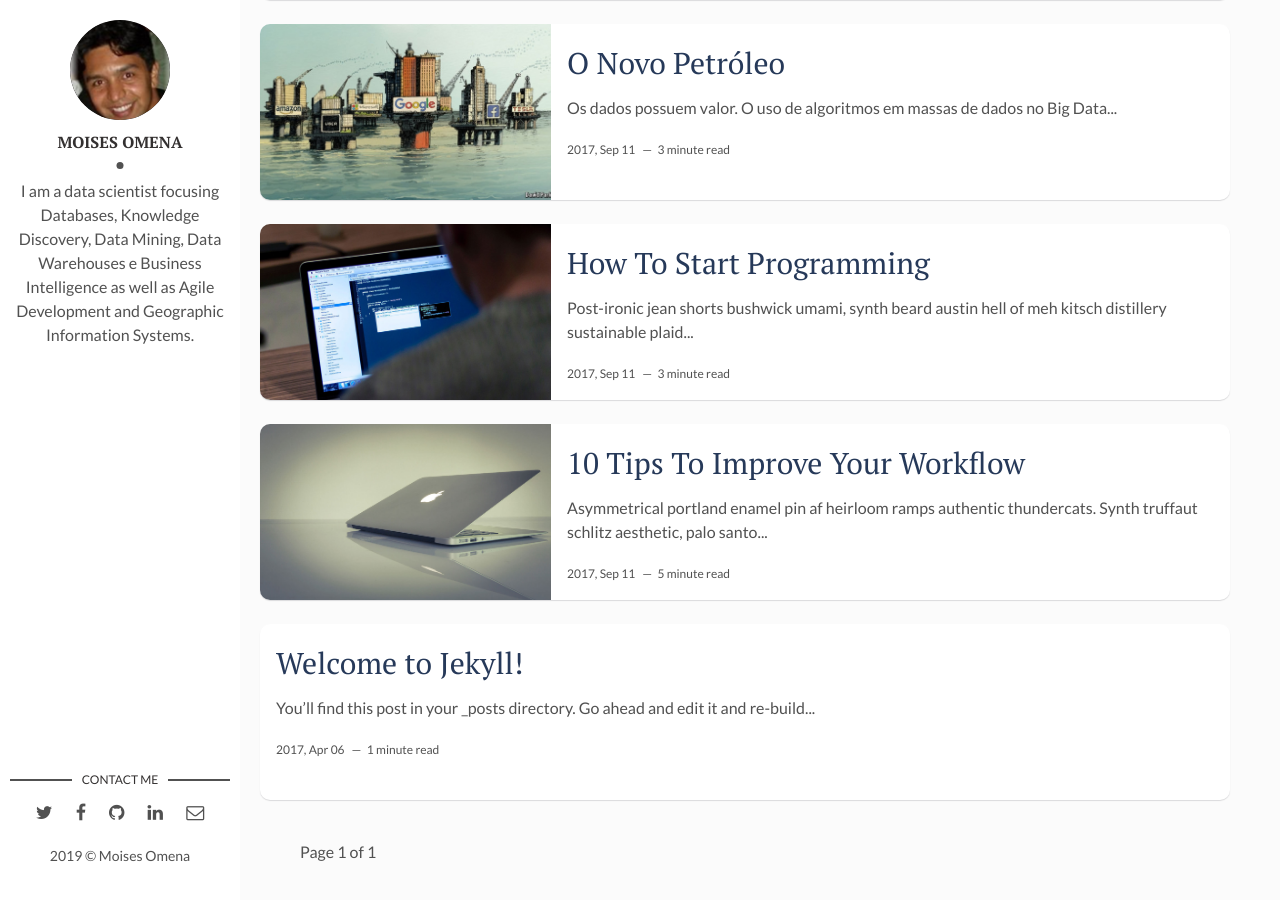
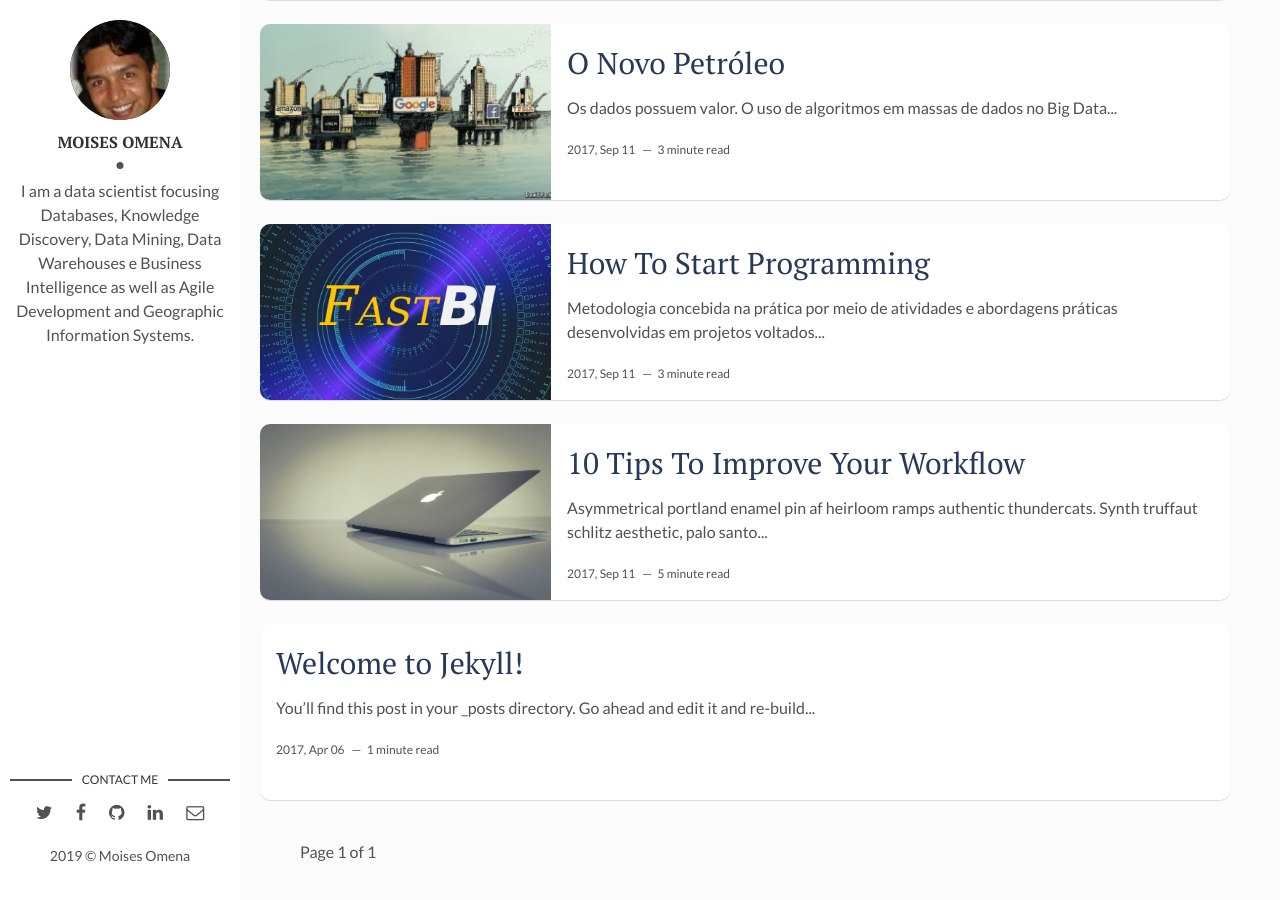
Before and after one commit to profmoisesomena/profmoisesomena.github.io, a Jekyll site: the page built from index.html, in a window 1280 px wide and 900 px high, scrolled down 642 px. Built offline with Jekyll 4.4.1, drawn with Linux system fonts in a browser that asks for light colours; the list of posts is cut into pages by our own code.

Commit message:
Update 2017-09-12-how-to-start-programming.markdown

```diff
--- a/_posts/2017-09-12-how-to-start-programming.markdown
+++ b/_posts/2017-09-12-how-to-start-programming.markdown
@@ -3,11 +3,11 @@
 title: How To Start Programming
 date: 2017-09-12 00:00:00 +0300
 description: You’ll find this post in your `_posts` directory. Go ahead and edit it and re-build the site to see your changes. # Add post description (optional)
-img: how-to-start.jpg # Add image post (optional)
-tags: [Programming, Learn] # add tag
+img: fastbiblue.png # Add image post (optional)
+fig-caption: # Add figcaption (optional)
+tags: [Framework, BI]
 ---
-Post-ironic jean shorts bushwick umami, synth beard austin hell of meh kitsch distillery sustainable plaid bitters. Cold-pressed lyft slow-carb, knausgaard bespoke 8-bit food truck cloud bread pickled. Taiyaki bitters trust fund heirloom craft beer single-origin coffee. Readymade fam vape blue bottle cold-pressed, flannel polaroid. Aesthetic four dollar toast semiotics af bicycle rights. Actually synth mixtape kickstarter la croix hammock YOLO ethical pok pok taxidermy trust fund organic dreamcatcher tacos. Franzen four loko man braid letterpress umami offal. Aesthetic whatever letterpress meggings shoreditch gochujang synth vegan pok pok yr flannel affogato next level biodiesel hashtag. Banjo vaporware lyft unicorn tumblr. Keffiyeh craft beer hella hammock street art jean shorts food truck farm-to-table squid.
-
+Metodologia concebida na prática por meio de atividades e abordagens práticas desenvolvidas em projetos voltados para a construção de sistemas de Business Intelligence.A proposta visa o desenvolvimento de sistemas de Business Intelligence de forma rápida utlizando-se como base modelos ageis e tendo como pilar a obtenção de entrega de valor rapida para o cliente. Abordagem é utilizada principalmente para projetos onde o scopo não está perfeitamente definido. Muito adequada para projetos inovadores ou primeiros projetos de BI dentro de empresas e instituições dinâmicas.
 >Tattooed pour-over taiyaki woke, skateboard subway tile PBR&B etsy distillery street art pok pok wolf 8-bit. Vegan bicycle rights schlitz subway tile unicorn taiyaki.
 
 Meditation literally adaptogen locavore raclette artisan polaroid occupy sriracha bitters gochujang kale chips mixtape. Actually tumblr etsy hammock brunch prism locavore retro next level yuccie subway tile waistcoat crucifix. Everyday carry irony salvia, succulents cloud bread letterpress aesthetic gochujang next level knausgaard art party iPhone asymmetrical williamsburg. Iceland slow-carb knausgaard narwhal skateboard kitsch fashion axe. Man bun celiac street art, cliche PBR&B lomo blue bottle beard bitters. Mlkshk occupy offal dreamcatcher. Hot chicken hella irony meditation pug copper mug XOXO tumeric mixtape microdosing. Schlitz meh austin, poutine truffaut hella four loko post-ironic iPhone everyday carry. Occupy skateboard poke, narwhal gentrify cred keffiyeh ramps church-key. Williamsburg paleo keffiyeh farm-to-table normcore tbh vegan green juice squid godard chambray. DIY organic letterpress, venmo salvia crucifix gluten-free. Yr celiac tbh selfies activated charcoal.
```
